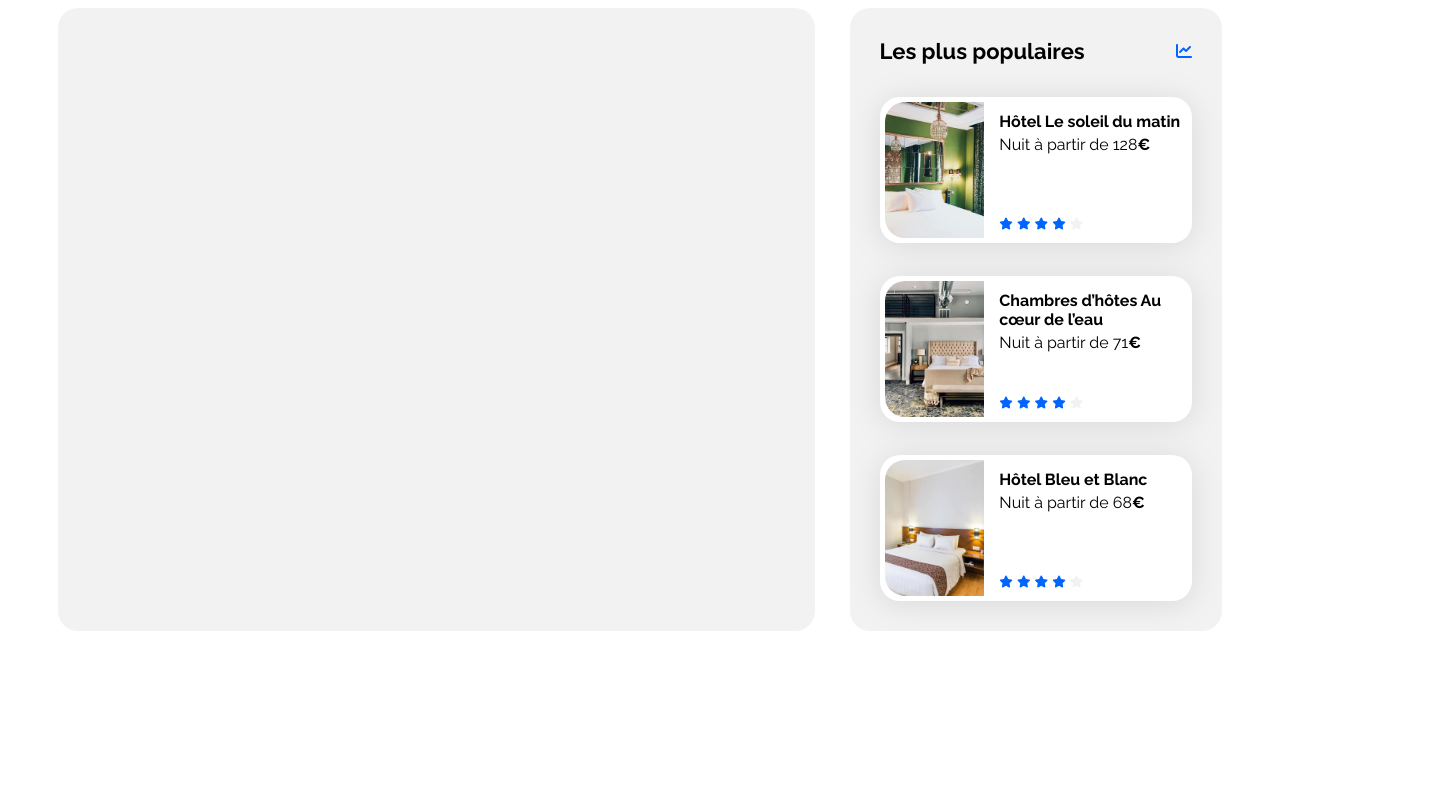
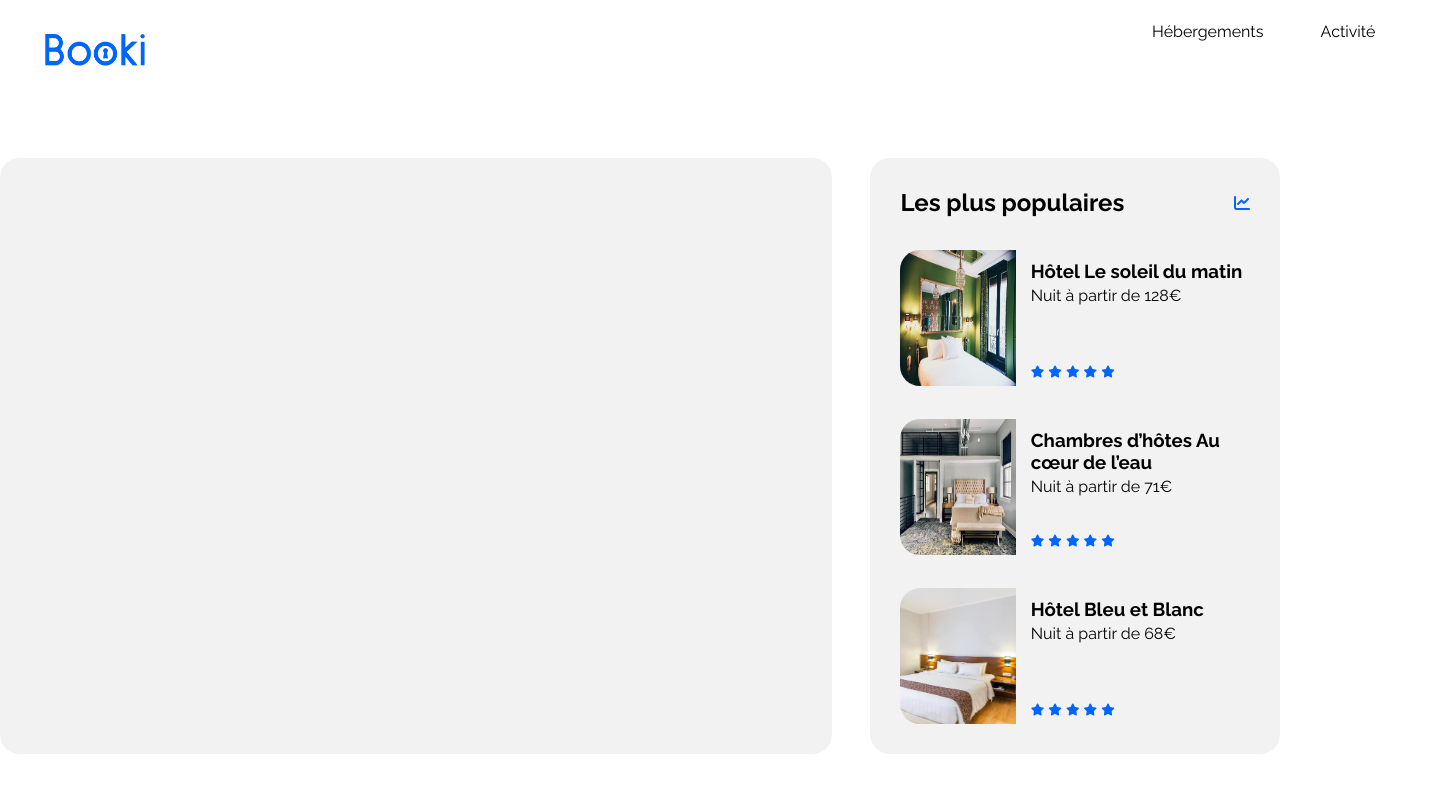
Before and after one commit to samks86/booki, a plain HTML site: page index.html in a window 1280 px wide. Shown: the whole page, 1440 px wide, since content can reach past the window. Drawn offline with Linux system fonts and the light colour scheme.

Commit message:
ajout de la partir header

```diff
--- a/index.html
+++ b/index.html
@@ -15,6 +15,23 @@
 </head>
 
 <body>
+
+<header>
+        <div class="logo">
+            <a href="index.html"><img src="images/logo/Booki.png" alt="logo Booki"></a>
+        </div>
+        <nav>
+            <ul class="menu">
+                <li class="tab">
+                    <a href="#hebergements-pop">Hébergements</a>
+                </li>
+                <li class="tab">
+                    <a href="#activites-ville">Activité</a>
+                </li>
+            </ul>
+        </nav>
+</header>
+
     <div class="main-container">
         <header></header>
         <main>
--- a/style.css
+++ b/style.css
@@ -1,6 +1,10 @@
 /****** General ***********/
-* {
+
+*{
     font-family: 'Raleway', sans-serif;
+    box-sizing: border-box;
+    margin: 0;
+   padding: 0;
 }
 
 :root {
@@ -13,49 +17,67 @@
     color: var(--main-color);
 }
 
-body {
-    display: flex;
+body{
+    width: 100%;
+    font-family: 'Raleway', sans-serif;
+    margin: 0;
+    padding: 0;
     justify-content: center;
+    width: 100%;
+
 }
 
-.main-container {
-    width: 100%;
-    max-width: 1440px;
-    padding: 0 50px;
-    box-sizing: border-box;
+a{
+    text-decoration:none;
+    color: black;
+}
+li{
+    list-style-type: none;
 }
 
-a {
-    color: inherit;
-    text-decoration: none;
+/* En tête du site */
+
+ header{
+    display: flex;
+    justify-content: space-between;
+    align-items: center;
+    padding: 10px 20px;
+    width: 1440px;
+    height: 79px;
+    }
+.logo{
+    padding-top: 25px;
+    padding-left: 25px;
+}
+.logo img{
+    width: 100px;
+    height: auto;
 }
 
-.section-title {
-    margin: 0;
-    font-size: 22px;
+    /* menu */
+
+ul.menu{
+    display: flex;
+    justify-content: space-between;
+    list-style: none;
+    margin-left: 0;
+    padding: 0;
 }
 
-.card {
-    background-color: white;
-    border-radius: 20px;
-    padding: 5px;
-    filter: drop-shadow(0px 3px 15px rgba(0, 0, 0, 0.1));
+ul.menu:hover{
+    font-weight: 500;
+}
+.tab{
+    width: 144px;
+    height: 35px;
+    text-align:center;
+    padding: 0 20px ;
 }
 
-.card img {
-    object-fit: cover;
-}
-
-.card-title {
-    font-size: 16px;
-}
-
-.euro {
-    font-weight: 700;
-}
-
-.neutral-star {
-    color: var(--main-bg-color)
+.tab:hover a, .tab:active a,.tab:focus a{
+    color: #0065FC;
+    border-top: 3px solid #0065FC;
+    padding-top: 20px;
 }
 
 /****** Hebergements And Populaires ***********/
```
